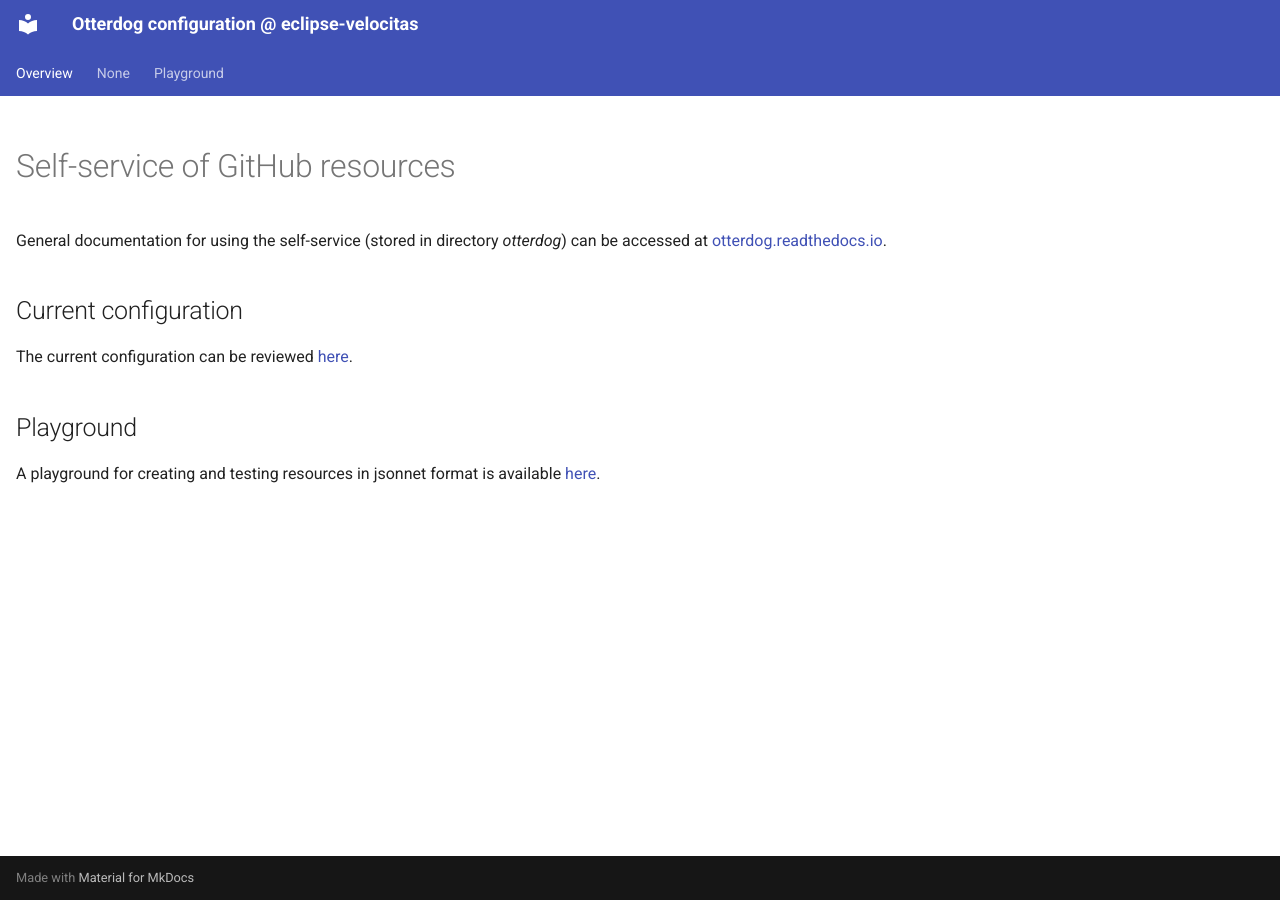
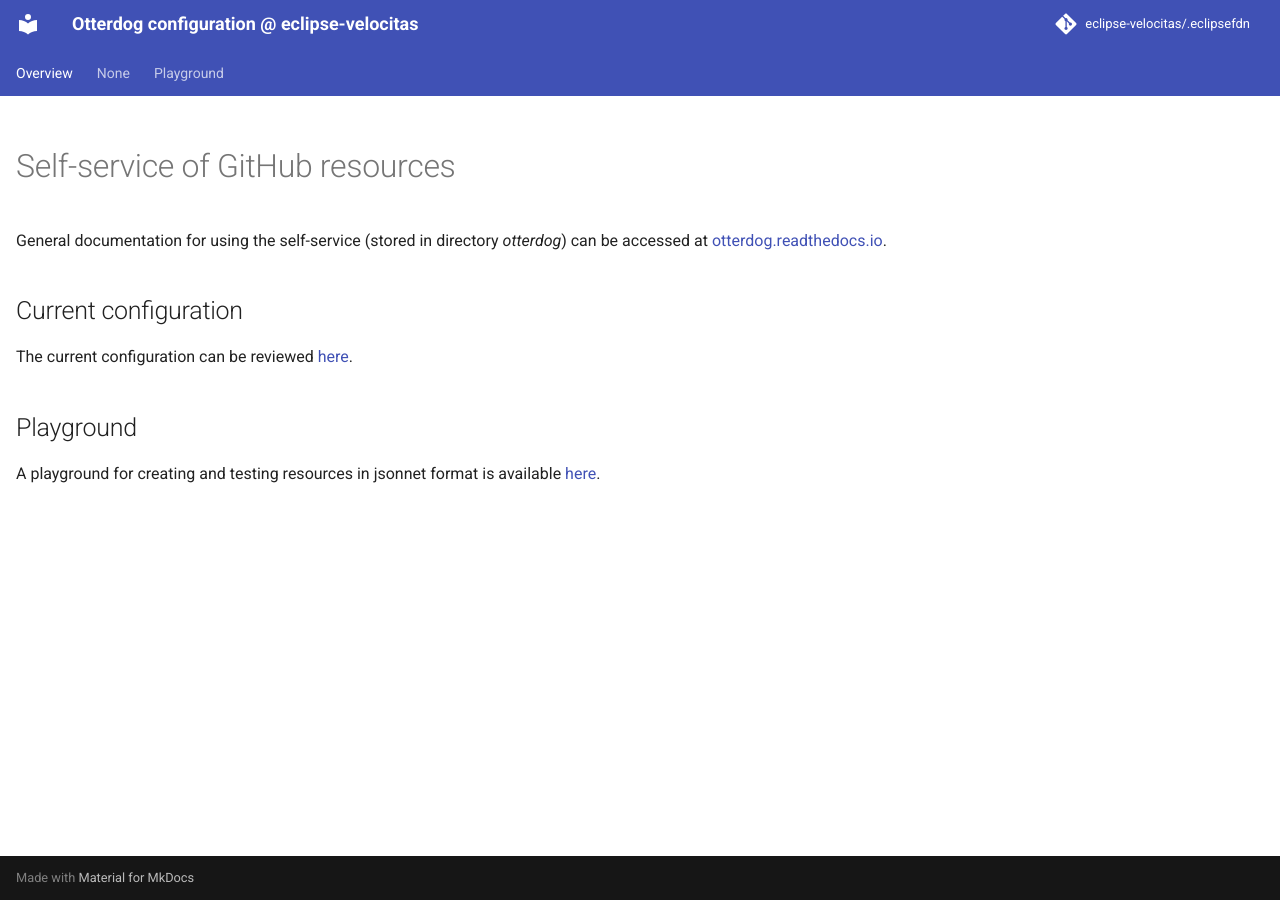
Before and after one commit to eclipse-velocitas/.eclipsefdn, an MkDocs documentation site: the page built from docs/index.md, in a window 1280 px wide. Built offline with MkDocs 1.6.1 and Material for MkDocs 9.7.7, drawn with Linux system fonts in a browser that asks for light colours; comment, search, counter and statistics services are not loaded.

Commit message:
Updating file 'mkdocs.yml' with otterdog.

```diff
--- a/mkdocs.yml
+++ b/mkdocs.yml
@@ -3,6 +3,9 @@ site_description: Otterdog configuration @ eclipse-velocitas
 strict: false
 
 site_url: https://eclipse-velocitas.github.io/.eclipsefdn/
+
+repo_name: eclipse-velocitas/.eclipsefdn
+repo_url: https://github.com/eclipse-velocitas/.eclipsefdn/
 
 docs_dir: ./docs
 site_dir: ./_site
```
